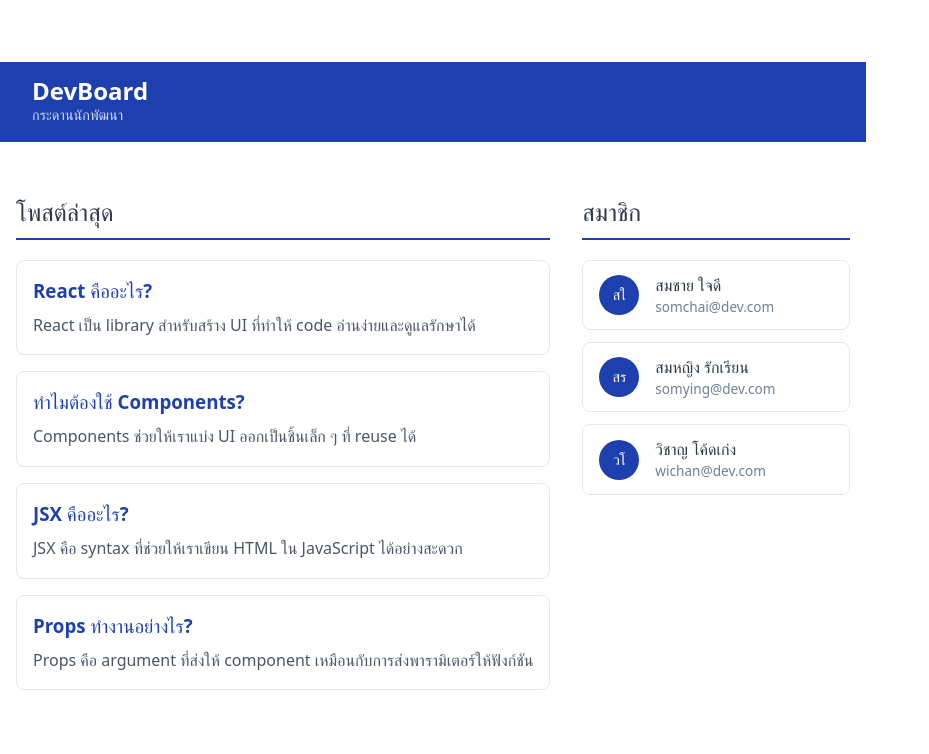
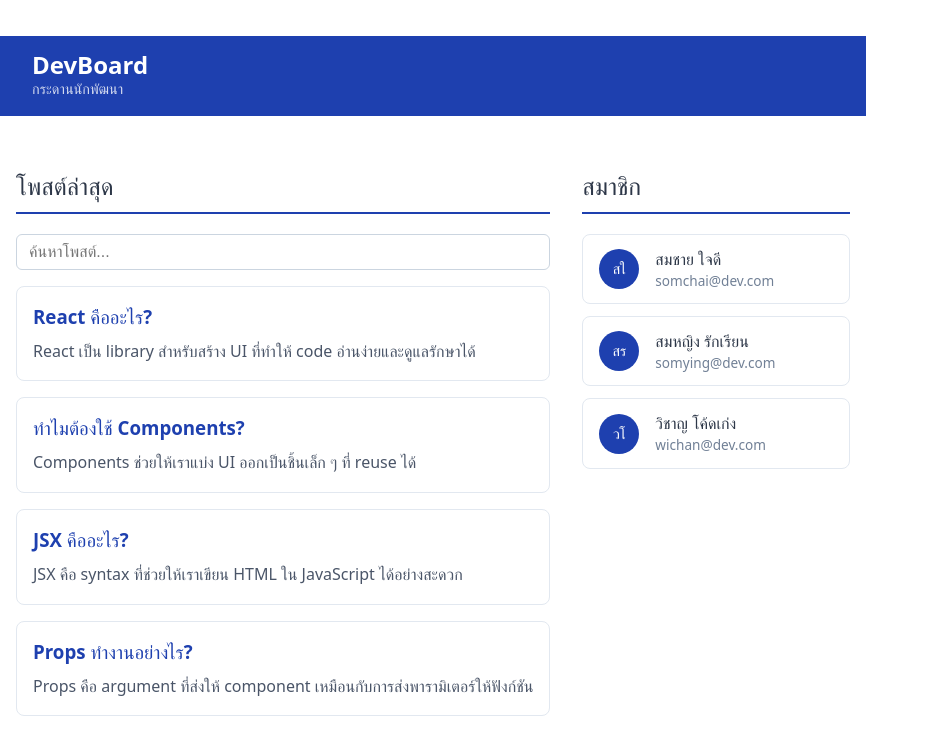
Before and after one commit to 67160013/devboard, a React (Vite) app: page / in a window 1280 px wide. Shown: the top 754 px of the page, without its empty margins (0-929 px from the left). Built offline with nearby package versions, Linux system fonts and the light colour scheme.

Commit message:
Add search feature in PostList

```diff
--- a/src/App.jsx
+++ b/src/App.jsx
@@ -1,3 +1,4 @@
+import { useState } from "react";
 import Navbar from "./components/Navbar";
 import PostList from "./components/PostList";
 import UserCard from "./components/UserCard";
@@ -32,9 +33,23 @@
 ];
 
 function App() {
+
+  // state เก็บ favorite post
+  const [favorites, setFavorites] = useState([]);
+
+  // function toggle favorite
+  const toggleFavorite = (postId) => {
+    if (favorites.includes(postId)) {
+      setFavorites(favorites.filter((id) => id !== postId));
+    } else {
+      setFavorites([...favorites, postId]);
+    }
+  };
+
   return (
     <div>
-      <Navbar />
+      {/* ส่งจำนวน favorite ไป Navbar */}
+      <Navbar favoriteCount={favorites.length} />
 
       <div
         style={{
@@ -48,7 +63,11 @@
       >
         {/* คอลัมน์ซ้าย: โพสต์ */}
         <div>
-          <PostList posts={POSTS} />
+          <PostList
+            posts={POSTS}
+            favorites={favorites}
+            onToggleFavorite={toggleFavorite}
+          />
         </div>
 
         {/* คอลัมน์ขวา: สมาชิก */}
--- a/src/components/PostList.jsx
+++ b/src/components/PostList.jsx
@@ -1,6 +1,14 @@
+import { useState } from "react";
 import PostCard from "./PostCard";
 
-function PostList({ posts }) {
+function PostList({ posts, favorites, onToggleFavorite }) {
+  const [search, setSearch] = useState("");
+
+  // กรองโพสต์ตาม search
+  const filtered = posts.filter((post) =>
+    post.title.toLowerCase().includes(search.toLowerCase()),
+  );
+
   return (
     <div>
       <h2
@@ -12,8 +20,40 @@
       >
         โพสต์ล่าสุด
       </h2>
-      {posts.map((post) => (
-        <PostCard key={post.id} title={post.title} body={post.body} />
+
+      {/* Search Input */}
+      <input
+        type="text"
+        placeholder="ค้นหาโพสต์..."
+        value={search}
+        onChange={(e) => setSearch(e.target.value)}
+        style={{
+          width: "100%",
+          padding: "0.5rem 0.75rem",
+          border: "1px solid #cbd5e0",
+          borderRadius: "6px",
+          fontSize: "1rem",
+          marginBottom: "1rem",
+          boxSizing: "border-box",
+        }}
+      />
+
+      {/* ถ้าไม่พบโพสต์ */}
+      {filtered.length === 0 && (
+        <p style={{ color: "#718096", textAlign: "center", padding: "2rem" }}>
+          ไม่พบโพสต์ที่ค้นหา
+        </p>
+      )}
+
+      {/* แสดงรายการโพสต์ */}
+      {filtered.map((post) => (
+        <PostCard
+          key={post.id}
+          title={post.title}
+          body={post.body}
+          isFavorite={favorites.includes(post.id)}
+          onToggleFavorite={() => onToggleFavorite(post.id)}
+        />
       ))}
     </div>
   );
```
